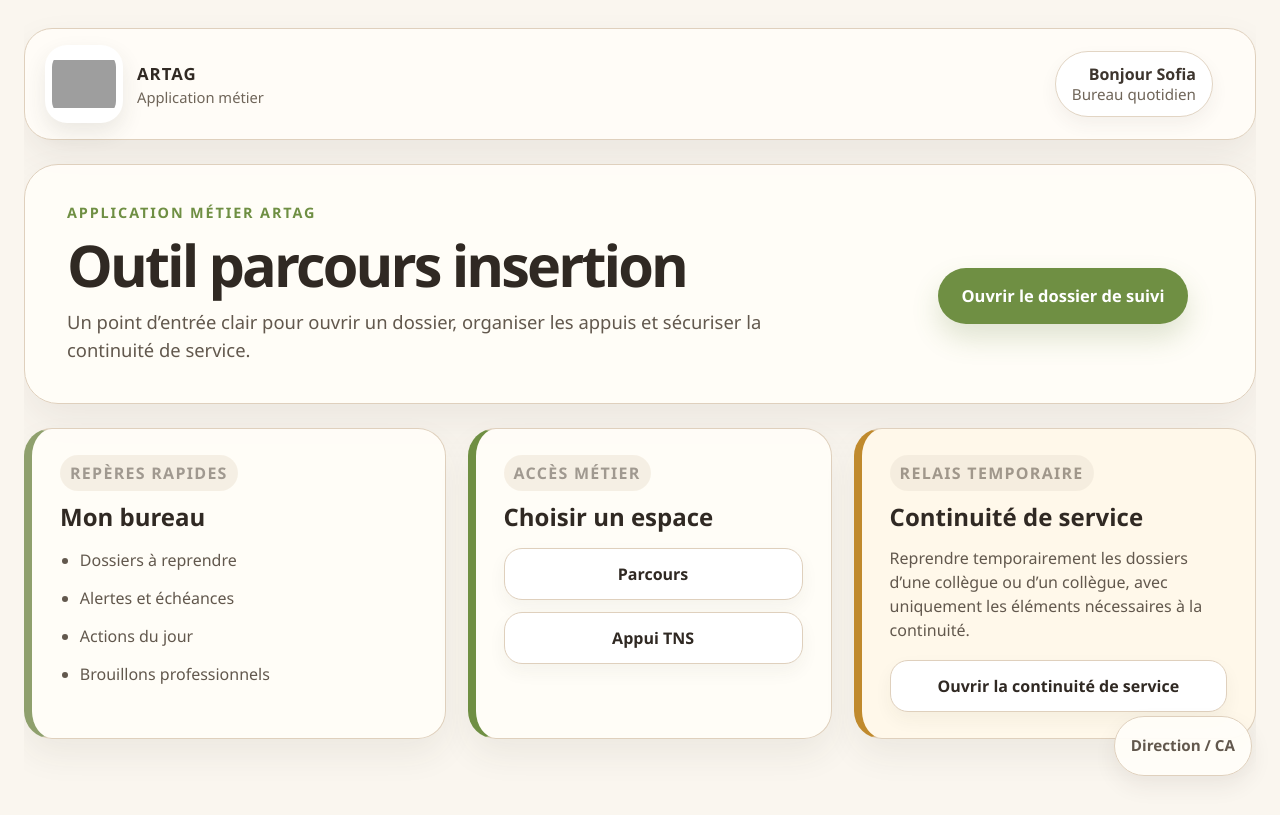
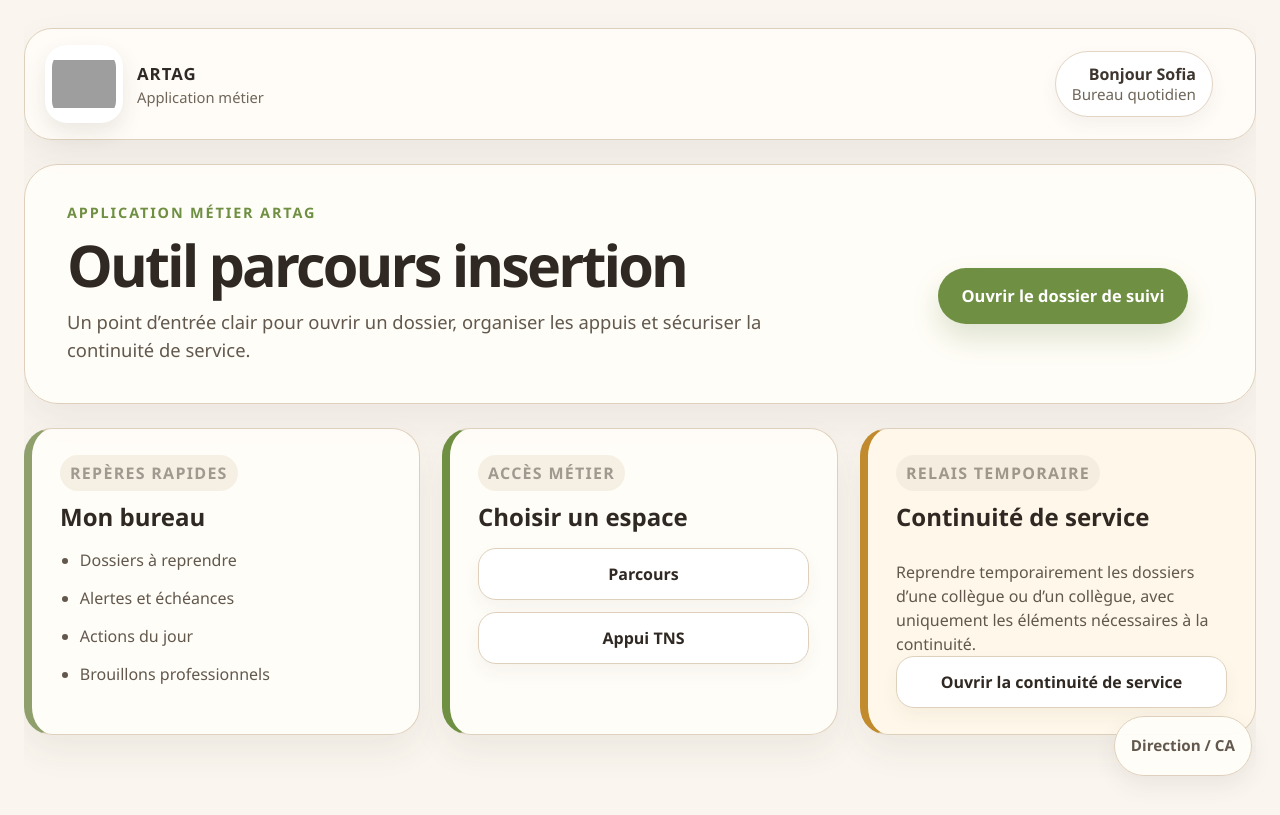
Before and after one commit to So1968/OUTIL-PARCOURS-INSERTION, a React (Vite) app in the folder frontend/: page / in a window 1280 px wide. Built offline with nearby package versions, Linux system fonts and the light colour scheme; grey boxes are pictures that could not be loaded.

Commit message:
Compacte la carte continuite de l accueil

```diff
--- a/frontend/src/homePremium.css
+++ b/frontend/src/homePremium.css
@@ -183,7 +183,7 @@
 .home-v4.home-premium .home-workspace {
   width: 100% !important;
   display: grid !important;
-  grid-template-columns: 1.1fr 0.95fr 1.05fr !important;
+  grid-template-columns: repeat(3, minmax(0, 1fr)) !important;
   gap: 22px !important;
   align-items: stretch !important;
 }
@@ -209,6 +209,8 @@
 .home-v4.home-premium .home-continuity-card {
   border-left: 8px solid #c08a2d !important;
   background: #fff8ea !important;
+  display: flex !important;
+  flex-direction: column !important;
 }
 
 .home-v4.home-premium .home-card-label {
@@ -243,6 +245,14 @@
   gap: 10px !important;
   margin: 18px 0 0 !important;
   padding-left: 1.1em !important;
+}
+
+.home-v4.home-premium .home-continuity-card p:not(.home-card-label) {
+  margin-bottom: 0 !important;
+}
+
+.home-v4.home-premium .home-continuity-card .home-access-buttons {
+  margin-top: auto !important;
 }
 
 .home-v4.home-premium .home-access-buttons {
```
